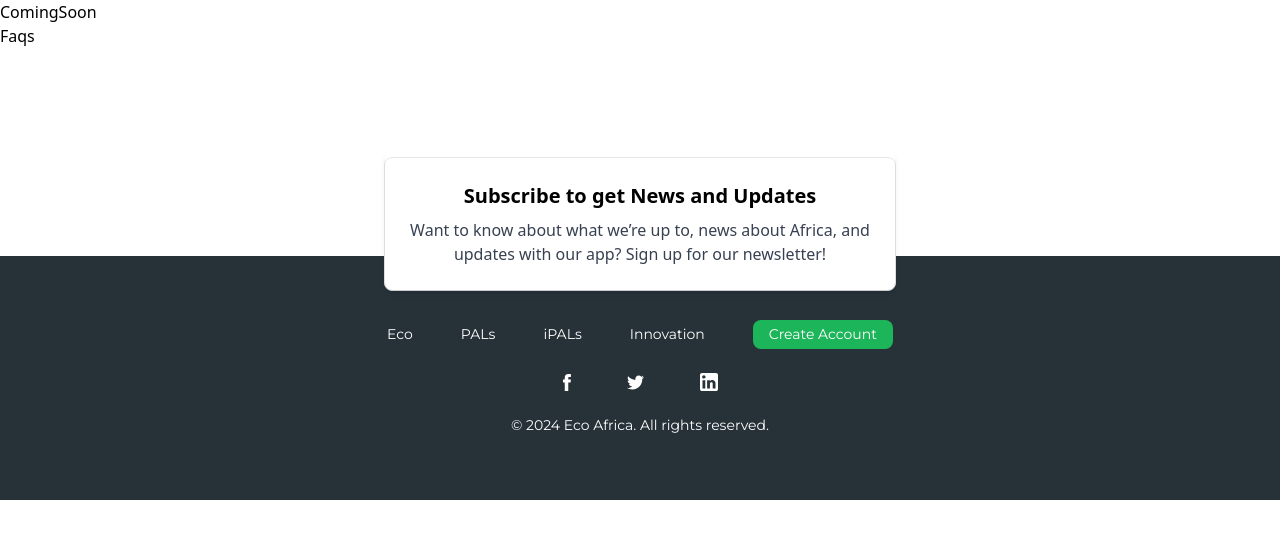
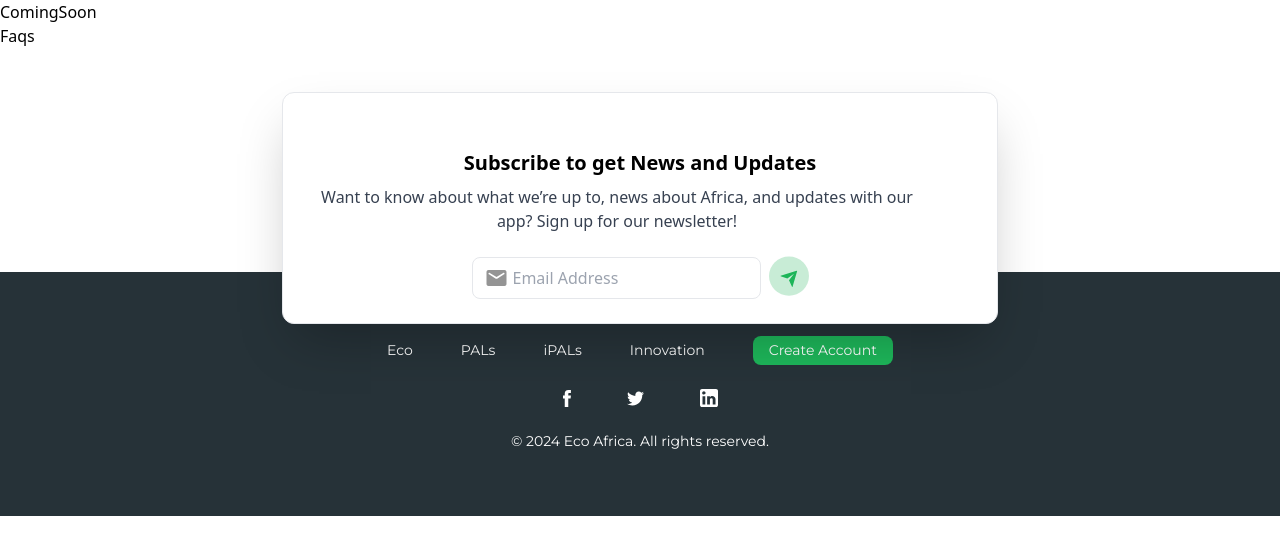
Before and after one commit to skippergoroye/Eco-Landing-Page, a React (Vite) app: page / in a window 1280 px wide. Shown: the top 554 px of the page. Built offline with nearby package versions, Linux system fonts and the light colour scheme.

Commit message:
feat: subscribe button done and completed

```diff
--- a/src/sections/Footer.tsx
+++ b/src/sections/Footer.tsx
@@ -5,7 +5,7 @@ export default function Footer() {
   const currentYear: number = new Date().getFullYear();
 
   return (
-    <footer className="bg-[#263238] py-8 lg:py-16 text-white mt-4">
+    <footer className="bg-[#263238] py-8 lg:py-16 text-white mt-24 lg:mt-16">
       <div className="text-center flex flex-col items-center justify-center">
         <div className="flex flex-col md:flex-row gap-6 md:gap-12 items-center">
           <ul className="flex flex-col md:flex-row gap-6 md:gap-12 text-center font-montserrat font-light text-[14px]">
--- a/src/sections/Subscribe.tsx
+++ b/src/sections/Subscribe.tsx
@@ -1,24 +1,36 @@
-
+import EmailIcon from "../assets/SVG/email.svg";
+import EmailSend from "../assets/SVG/email-send.svg";
 
 export default function Subscribe() {
   return (
-    <section className="relative z-10 flex items-center justify-center p-4 bg-white mt-8 sm:mt-40">
-  <div className="absolute inset-0 flex items-center justify-center">
-    <div className="relative text-center w-full max-w-lg p-4 sm:p-6 bg-white rounded-lg border border-black-500">
-      <div className="absolute inset-0 shadow-md rounded-lg" style={{ top: '-0.5rem' }}></div>
-      <h2 className="text-lg sm:text-xl font-semibold mb-2">Subscribe to get News and Updates</h2>
-      <p className="text-sm sm:text-base text-gray-700">Want to know about what we’re up to, news about Africa, and updates with our app? Sign up for our newsletter!</p>
-    </div>
-  </div>
-</section>
-    // <section className="relative z-10 flex items-center justify-center p-4 bg-white mt-40">
-    //   <div className="absolute inset-0 flex items-center justify-center">
-    //     <div className="relative text-center w-full max-w-xl p-6 bg-white rounded-lg border border-black-500">
-    //       <div className="absolute inset-0 shadow-md rounded-lg" style={{ top: '-0.5rem' }}></div>
-    //       <h2 className="text-xl font-semibold mb-2">Subscribe to get News and Updates</h2>
-    //       <p className="text-gray-700">Want to know about what we’re up to, news about Africa, and updates with our app? Sign up for our newsletter!</p>
-    //     </div>
-    //   </div>
-    // </section>
-  )
+    <section className="relative z-10 flex items-center justify-center bg-white mt-36 lg:mt-40">
+      <div className="absolute inset-0 flex items-center justify-center">
+        <div className="relative text-center w-full lg:w-[716px] p-4 sm:p-6  bg-white rounded-xl border border-black-500 shadow-2xl">
+          <h2 className="text-lg sm:text-xl font-semibold mb-2 mt-8">
+            Subscribe to get News and Updates
+          </h2>
+          <p className="text-sm sm:text-base text-gray-700 lg:w-[620px]">
+            Want to know about what we’re up to, news about Africa, and updates
+            with our app? Sign up for our newsletter!
+          </p>
+          <div className="flex justify-center items-center gap-2">
+            <div className="relative mt-6">
+              <span className="absolute inset-y-0 flex items-center pl-3">
+                <img src={EmailIcon} alt="email icom" />
+              </span>
+              <input
+                type="text"
+                title="email"
+                placeholder="Email Address"
+                className="w-full pl-10 border py-2 pr-4 rounded-lg focus:outline-none focus:border-blue-500 hover:ring-0"
+              />
+            </div>
+            <div className="mt-5 w-10">
+              <img src={EmailSend} alt="email icon" />
+            </div>
+          </div>
+        </div>
+      </div>
+    </section>
+  );
 }
```
Also changed, not shown: src/assets/SVG/email-send.svg (added), src/assets/SVG/email.svg (added).
